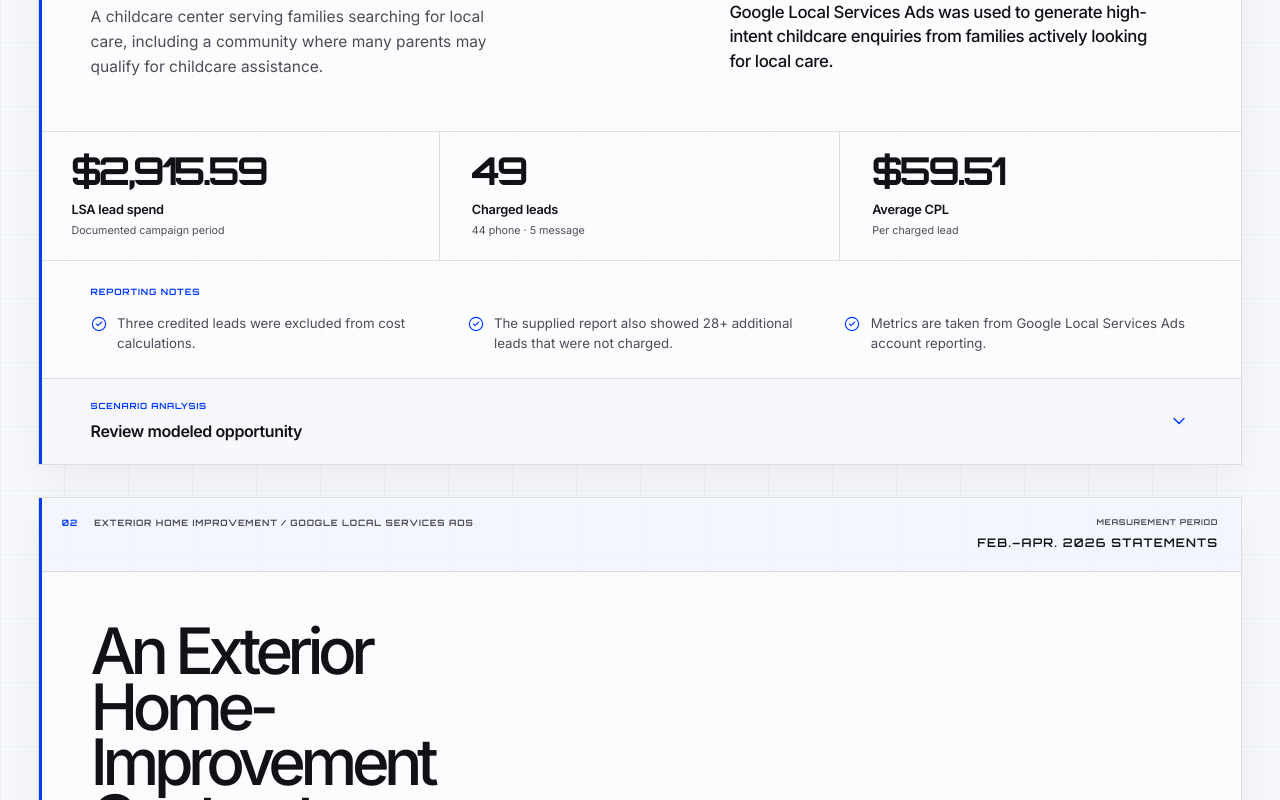
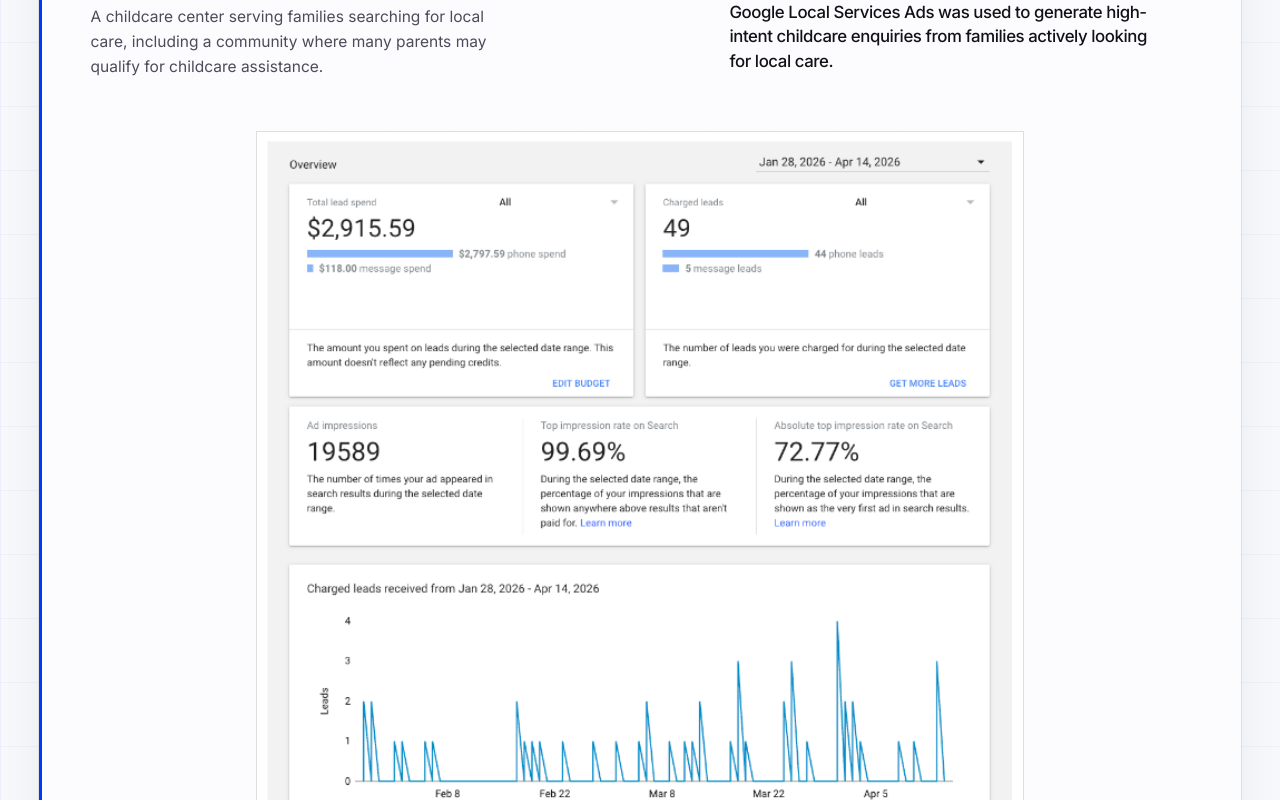
Before and after one commit to 064-breaks-stuff/Toddmarketing, a React (Vite) app: page /results in a window 1280 px wide. Shown: the part 2040-2840 px from the top of the page. Built offline with nearby package versions, Linux system fonts and the light colour scheme.

Commit message:
thirty-third push

```diff
--- a/src/pages/ResultsPage.jsx
+++ b/src/pages/ResultsPage.jsx
@@ -19,6 +19,9 @@
   {
     id: 'childcare',
     number: '01',
+    photoSrc: `${import.meta.env.BASE_URL}brand/2.png`,
+    photoAlt:
+      'Google Local Services Ads account screenshot showing $2,915.59 in lead spend and 49 charged leads from January 28 to April 14, 2026.',
     client: 'A Childcare Center',
     category: 'Childcare / Google Local Services Ads',
     period: 'Jan. 28–Apr. 14, 2026',
@@ -85,6 +88,11 @@
   {
     id: 'exterior-home-improvement',
     number: '02',
+    photoSrc: `${import.meta.env.BASE_URL}brand/3.png`,
+    photoAlt:
+      'Google Local Services Ads account screenshot showing $4,089.33 in lead spend and 30 charged leads from March 16 to April 14, 2026.',
+    photoCaption:
+      'Account screenshot for March 16–April 14, 2026: $4,089.33 spend and 30 charged leads. This is a shorter reporting window than the February–April statements used for the case-study totals.',
     client: 'An Exterior Home-Improvement Contractor',
     category: 'Exterior home improvement / Google Local Services Ads',
     period: 'Feb.–Apr. 2026 statements',
@@ -361,6 +369,21 @@
                   </div>
                 </div>
 
+                <figure className="results-case-study__photo">
+                  <div className="results-case-study__photo-frame">
+                    <img
+                      src={study.photoSrc}
+                      alt={study.photoAlt}
+                      loading="lazy"
+                      decoding="async"
+                    />
+                  </div>
+
+                  {study.photoCaption && (
+                    <figcaption>{study.photoCaption}</figcaption>
+                  )}
+                </figure>
+
                 <div className="results-case-study__metrics">
                   {study.metrics.map((metric) => (
                     <div className="results-metric" key={metric.label}>
--- a/src/styles/ecosystem.css
+++ b/src/styles/ecosystem.css
@@ -2961,3 +2961,36 @@
     transition: none;
   }
 }
+
+/* Task 3 — Approved case-study account screenshots */
+.results-case-study__photo {
+  margin: 0;
+  padding:
+    0
+    clamp(1.4rem, 4vw, 3.5rem)
+    clamp(1.4rem, 4vw, 2rem);
+}
+
+.results-case-study__photo-frame {
+  width: 100%;
+  max-width: 48rem;
+  margin-inline: auto;
+  border: 1px solid var(--tm-line-light);
+  background: var(--tm-paper);
+}
+
+.results-case-study__photo-frame img {
+  display: block;
+  width: 100%;
+  max-width: 100%;
+  height: auto;
+}
+
+.results-case-study__photo figcaption {
+  max-width: 48rem;
+  margin: 0.85rem auto 0;
+  color: var(--tm-slate);
+  font-size: 0.8rem;
+  line-height: 1.55;
+  overflow-wrap: anywhere;
+}
```
Also changed, not shown: public/brand/2.png (added), public/brand/3.png (added).
